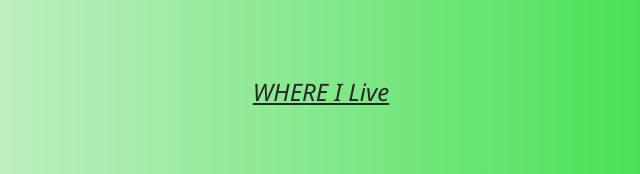
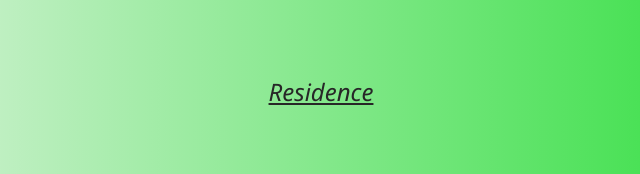
Before and after one commit to PeterdQuinn/Peter-Quinn-Portfolio, a website: page index.html in a window 1280 px wide. Shown: the part 4431-4605 px from the top of the page, 319-959 px from the left. Drawn offline with nearby package versions, Linux system fonts and the light colour scheme; some packages are replaced by stand-ins of ours.

Commit message:
edit html

```diff
--- a/index.html
+++ b/index.html
@@ -237,7 +237,7 @@
     </div>
     <!-- Container (Contact Section) -->
     <div class="w3-content w3-container w3-padding-64" id="contact">
-        <h3 class="w3-center">WHERE I Live</h3>
+        <h3 class="w3-center">Residence</h3>
         <div class="w3-row w3-padding-32 w3-section">
             <div class="w3-col m4 w3-container">
 
```
